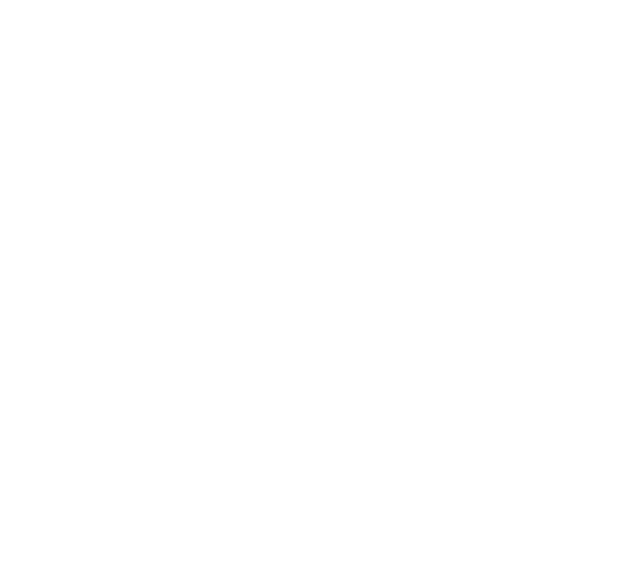
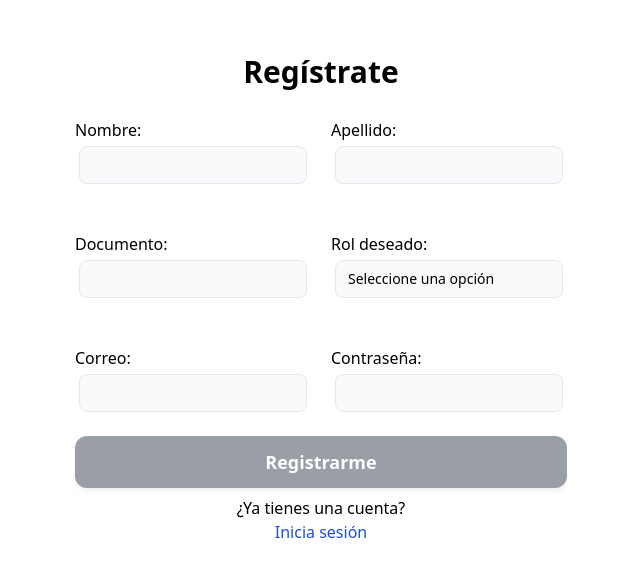
Before and after one commit to Devtambulos/GestionProyectosInvestigacion, a React (Create React App) app: page /auth/register in a window 1280 px wide. Before the commit this address had no page. Shown: the part 109-686 px from the top of the page, without its empty margins (319-959 px from the left). Built offline with nearby package versions, Linux system fonts and the light colour scheme.

Commit message:
registro listo, login en proceso

```diff
--- a/src/App.jsx
+++ b/src/App.jsx
@@ -1,33 +1,41 @@
-import React, { useState } from 'react';
-import PrivateLayout from 'layouts/PrivateLayout';
-import { BrowserRouter, Routes, Route } from 'react-router-dom';
-import { UserContext } from 'context/userContext';
-import Index from 'pages/Index';
-import Page2 from 'pages/Page2';
-import IndexCategory1 from 'pages/category1/Index';
-import Category1 from 'pages/category1/CategoryPage1';
-import 'styles/globals.css';
-import UsuarioIndex from 'pages/usuarios';
-import EditarUsuario from 'pages/usuarios/editar';
-import 'styles/globals.css';
-import 'styles/tabla.css';
-//import Registro from 'pages/auth/registro';
-//import AuthLayout from 'layouts/AuthLayout';
-import { ApolloProvider, ApolloClient, createHttpLink, InMemoryCache } from '@apollo/client';
-import { setContext } from '@apollo/client/link/context';
+import React, { useState } from "react";
+import PrivateLayout from "layouts/PrivateLayout";
+import { BrowserRouter, Routes, Route } from "react-router-dom";
+import { UserContext } from "context/userContext";
+import Index from "pages/Index";
+import Page2 from "pages/Page2";
+import IndexCategory1 from "pages/category1/Index";
+import Category1 from "pages/category1/CategoryPage1";
+import "styles/globals.css";
+import UsuarioIndex from "pages/usuarios";
+import EditarUsuario from "pages/usuarios/editar";
+import "styles/globals.css";
+import "styles/tabla.css";
+import Registro from "pages/auth/registro";
+import AuthLayout from "layouts/AuthLayout";
+import Login from "pages/auth/login";
+
+import {
+  ApolloProvider,
+  ApolloClient,
+  createHttpLink,
+  InMemoryCache,
+} from "@apollo/client";
+import { setContext } from "@apollo/client/link/context";
+import { AuthContext } from "context/authContext";
 
 const httpLink = createHttpLink({
-  uri: 'http://localhost:4000/graphql',
+  uri: "http://localhost:4000/graphql",
 });
 
 const authLink = setContext((_, { headers }) => {
   // get the authentication token from local storage if it exists
-  const token = JSON.parse(localStorage.getItem('token'));
+  const token = JSON.parse(localStorage.getItem("token"));
   // return the headers to the context so httpLink can read them
   return {
     headers: {
       ...headers,
-      authorization: token ? `Bearer ${token}` : '',
+      authorization: token ? `Bearer ${token}` : "",
     },
   };
 });
@@ -39,23 +47,37 @@
 
 function App() {
   const [userData, setUserData] = useState({});
+  const [authToken, setAuthToken] = useState('')
+
+  const setToken = () => {
+
+  }
 
   return (
     <ApolloProvider client={client}>
+      <AuthContext.Provider >
         <UserContext.Provider value={{ userData, setUserData }}>
           <BrowserRouter>
             <Routes>
-            <Route path='/' element={<PrivateLayout />}>
-              <Route path='' element={<Index />} />
-              <Route path='usuarios' element={<UsuarioIndex />} />
-              <Route path='/usuarios/editar/:_id' element={<EditarUsuario />} />
-              <Route path='page2' element={<Page2 />} />
-              <Route path='category1' element={<IndexCategory1 />} />
-              <Route path='category1/page1' element={<Category1 />} />
+              <Route path="/" element={<PrivateLayout />}>
+                <Route path="" element={<Index />} />
+                <Route path="usuarios" element={<UsuarioIndex />} />
+                <Route
+                  path="/usuarios/editar/:_id"
+                  element={<EditarUsuario />}
+                />
+                <Route path="page2" element={<Page2 />} />
+                <Route path="category1" element={<IndexCategory1 />} />
+                <Route path="category1/page1" element={<Category1 />} />
+              </Route>
+              <Route path="/auth" element={<AuthLayout />}>
+                <Route path="register" element={<Registro />} />
+                <Route path="login" element={<Login />} />
               </Route>
             </Routes>
           </BrowserRouter>
         </UserContext.Provider>
+      </AuthContext.Provider>
     </ApolloProvider>
   );
 }
--- /dev/null
+++ b/src/context/authContext.js
@@ -0,0 +1,7 @@
+import { createContext, useContext } from 'react';
+
+export const AuthContext = createContext(null);
+
+export const useAuth = () => {
+  return useContext(AuthContext);
+};
--- /dev/null
+++ b/src/graphql/auth/mutation.js
@@ -0,0 +1,38 @@
+import { gql } from "@apollo/client";
+
+const REGISTRO = gql`
+  mutation Mutation(
+    $nombre: String!
+    $apellido: String!
+    $identificacion: String!
+    $correo: String!
+    $rol: String!
+    $password: String!
+  ) {
+    registro(
+      nombre: $nombre
+      apellido: $apellido
+      identificacion: $identificacion
+      correo: $correo
+      rol: $rol
+      password: $password
+    ){
+      token
+      error
+    }
+  }
+`;
+
+const LOGIN = gql`
+  mutation Login($correo: String!,
+  $password: String!) {
+  login(correo: $correo,
+  password: $password) {
+    token
+    error
+  }
+}
+`
+
+
+export { REGISTRO, LOGIN }
--- /dev/null
+++ b/src/pages/auth/login.jsx
@@ -0,0 +1,64 @@
+import React, { useEffect } from "react";
+import useFormData from "hooks/useFormData";
+import { useNavigate } from 'react-router-dom'
+import { Link } from "react-router-dom"
+import Input from "components/Input"
+import ButtonLoading from "components/ButtonLoading";
+import { useMutation } from "@apollo/client";
+import { LOGIN } from "graphql/auth/mutation";
+
+
+
+
+const Login = () => {
+  const navigate = useNavigate();
+
+  const { form, formData, updateFormData } = useFormData();
+
+  const [login, {data: mutationData, loading: mutationLoading, error: mutationError}] = useMutation(LOGIN);
+
+  const submitForm = (e) => {
+    e.preventDefault();
+    console.log("datosBack", formData)
+    login({
+      variables:formData,
+    })
+  };
+
+  useEffect(()=>{
+    if(mutationData){
+      console.log(mutationData)
+    }
+  }, [mutationData])
+
+  return (
+    <div className="flex flex-col items-center justify-center w-full h-full p-10">
+      <h1 className="text-xl font-bold text-gray-900">Iniciar sesión</h1>
+      <form
+        className="flex flex-col"
+        onSubmit={submitForm}
+        onChange={updateFormData}
+        ref={form}
+      >
+        <Input name="correo" type="email" label="Correo" required={true} />
+        <Input
+          name="password"
+          type="password"
+          label="Contraseña"
+          required={true}
+        />
+        <ButtonLoading
+          disabled={Object.keys(formData).length === 0}
+          loading={mutationLoading}
+          text="Iniciar Sesión"
+        />
+      </form>
+      <span>¿No tienes una cuenta?</span>
+      <Link to="/auth/register">
+        <span className="text-blue-700">Regístrate</span>
+      </Link>
+    </div>
+  );
+};
+
+export default Login;
--- a/src/pages/auth/registro.jsx
+++ b/src/pages/auth/registro.jsx
@@ -1,9 +1,64 @@
-import React from 'react';
+import React, { useEffect } from 'react';
+import Input from "../../components/Input"
+import DropDown from "../../components/Dropdown"
+import { Enum_Rol } from "../../utils/enums"
+import ButtonLoading from "components/ButtonLoading"
+import useFormData from "hooks/useFormData"
+import { Link } from "react-router-dom"
+import { REGISTRO } from 'graphql/auth/mutation'
+import { useMutation } from '@apollo/client';
+import { useNavigate } from 'react-router';
 
 const Registro = () => {
-  return <div className="py-8 w-full flex items-center justify-center font-serif	font-black text-black">
-    Usuario
-  </div>;
+  const navigate = useNavigate()
+  const { form, formData, updateFormData } = useFormData();
+
+  const [registro, { data: dataMutation, loading: loadingMutation, error: errorMutation }] = useMutation(REGISTRO)
+
+
+  const submitForm = (e) => {
+    e.preventDefault();
+    console.log("datos back", formData)
+    registro({
+      variables: formData
+    });
+  }
+
+
+  useEffect(()=>{
+    console.log('Data mutation', dataMutation)
+    if(dataMutation){
+      if(dataMutation.registro.token){
+        localStorage.setItem('token', dataMutation.registro.token)
+        navigate('/')
+      }
+    }
+  },[dataMutation, navigate])
+
+  return (
+    <div className='flex flex-col h-full w-full items-center justify-center'>
+      <h1 className='text-3xl font-bold my-4'>Regístrate</h1>
+      <form className='flex flex-col' onSubmit={submitForm} onChange={updateFormData} ref={form}>
+        <div className='grid grid-cols-2 gap-5'>
+          <Input label='Nombre:' name='nombre' type='text' required />
+          <Input label='Apellido:' name='apellido' type='text' required />
+          <Input label='Documento:' name='identificacion' type='text' required />
+          <DropDown label='Rol deseado:' name='rol' required={true} options={Enum_Rol} />
+          <Input label='Correo:' name='correo' type='email' required />
+          <Input label='Contraseña:' name='password' type='password' required />
+        </div>
+        <ButtonLoading
+          disabled={Object.keys(formData).length === 0}
+          loading={false}
+          text='Registrarme'
+        />
+      </form>
+      <span>¿Ya tienes una cuenta?</span>
+      <Link to='/auth/login'>
+        <span className='text-blue-700'>Inicia sesión</span>
+      </Link>
+    </div>
+  );
 };
 
 export default Registro;
```
Lines whose indentation alone changed are shown as unchanged.
